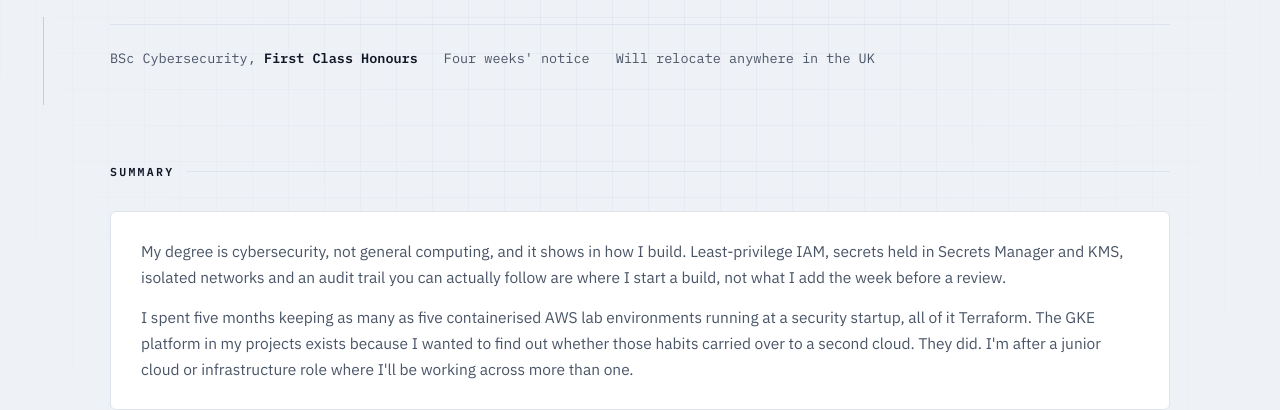
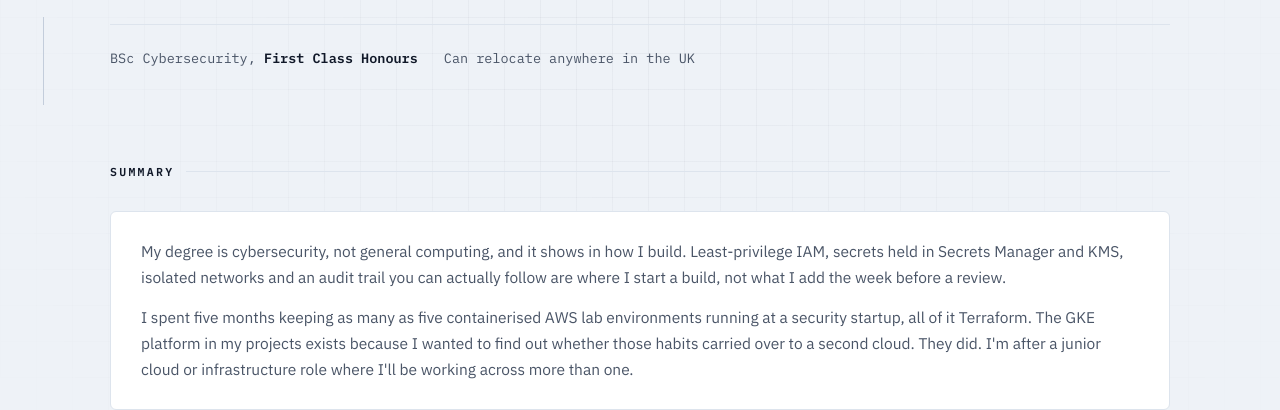
Before and after one commit to Ksashav/Ksashav.github.io, a plain HTML site: page index.html in a window 1280 px wide. Shown: the part 415-825 px from the top of the page. Drawn offline with Linux system fonts and the light colour scheme.

Commit message:
Glitch the name too, tidy the hero fact line
- the name joins the 0/1 glyph rotation, with aria-label keeping the real
  name for screen readers and search engines
- drop the notice period, and "Will relocate" reads as "Can relocate"

Co-Authored-By: Claude Opus 5 <noreply@anthropic.com>
Claude-Session: https://claude.ai/code/session_01K8BPsJz2D6XNCY82iFWvHw

```diff
--- a/index.html
+++ b/index.html
@@ -263,7 +263,7 @@
 
     <div class="card term">
       <div class="reveal">
-        <h1 class="name mono">Oleksandr Kolko</h1>
+        <h1 class="name mono" data-glitch aria-label="Oleksandr Kolko">Oleksandr Kolko</h1>
         <div class="role mono" data-glitch aria-label="Junior Cloud and DevOps Engineer">Junior Cloud <span>/</span> DevOps Engineer</div>
         <div class="tag mono" data-glitch aria-label="AWS, Docker, Kubernetes, Terraform">AWS <span style="color:var(--line2)">&middot;</span> Docker <span style="color:var(--line2)">&middot;</span> Kubernetes <span style="color:var(--line2)">&middot;</span> Terraform</div>
         <div class="chips">
@@ -274,8 +274,7 @@
         </div>
         <div class="facts mono">
           <span>BSc Cybersecurity, <b>First Class Honours</b></span>
-          <span>Four weeks' notice</span>
-          <span>Will relocate anywhere in the UK</span>
+          <span>Can relocate anywhere in the UK</span>
         </div>
       </div>
     </div>
```
